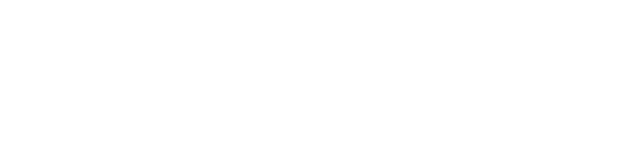
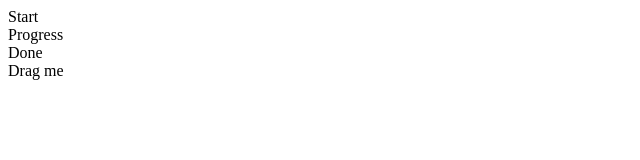
Before and after one commit to wh1t3cr3w/Drag-Drop, a plain HTML site: page index.html in a window 1280 px wide. Shown: the whole page, without its empty margins (0-640 px from the left). Drawn offline with Linux system fonts and the light colour scheme.

Commit message:
add html code

```diff
--- a/index.html
+++ b/index.html
@@ -7,6 +7,20 @@
     <title>Drag&Drop</title>
 </head>
 <body>
+    <div>
+        <div class="row">
+            <div class="col-header start">Start</div>
+            <div class="col-header progress">Progress</div>
+            <div class="col-header done">Done</div>
+        </div>
 
+        <div class="row">
+            <div class="placeholder">
+                <div class="item">Drag me</div>
+            </div>
+            <div class="placeholder"></div>
+            <div class="placeholder"></div>
+        </div>
+    </div>
 </body>
 </html>
```
